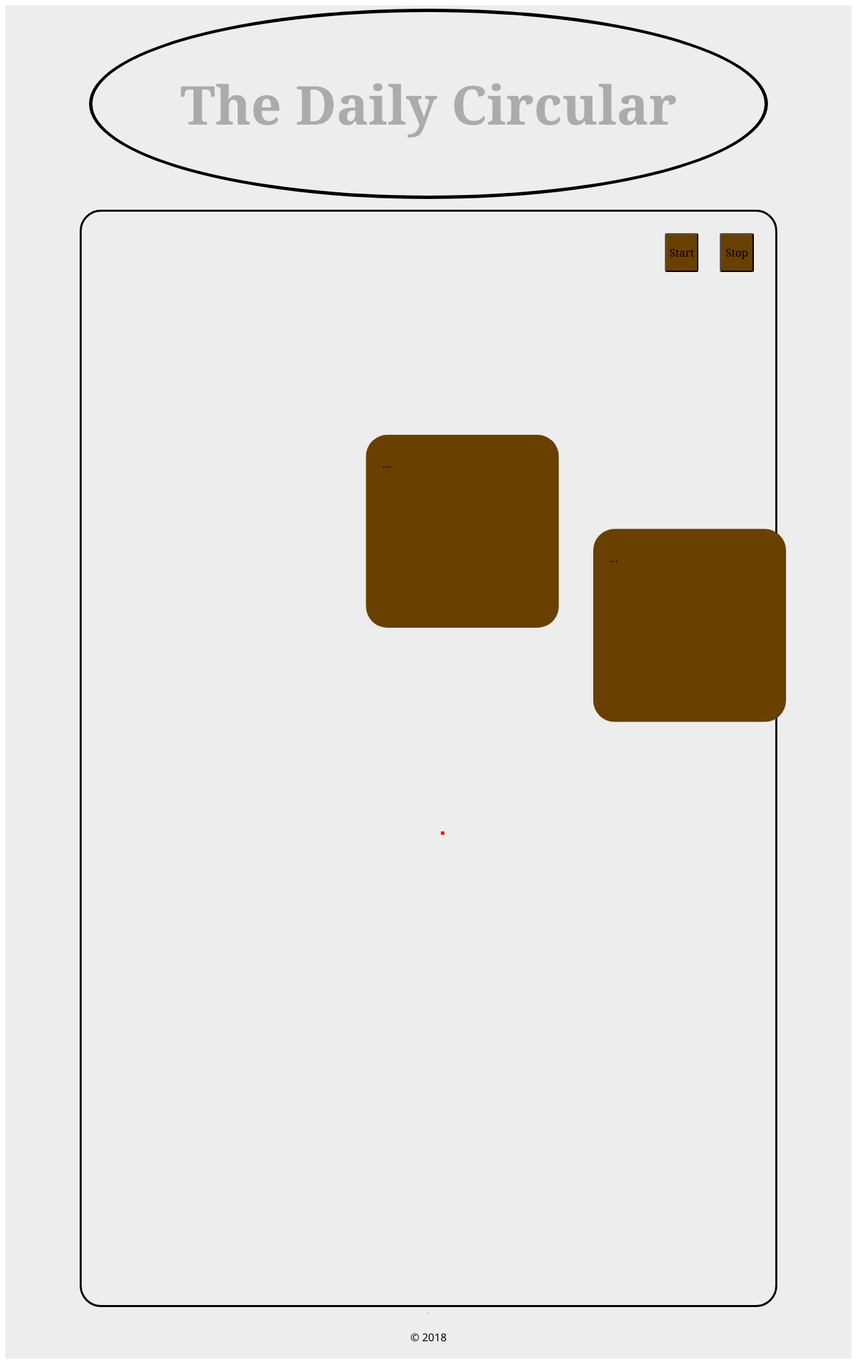
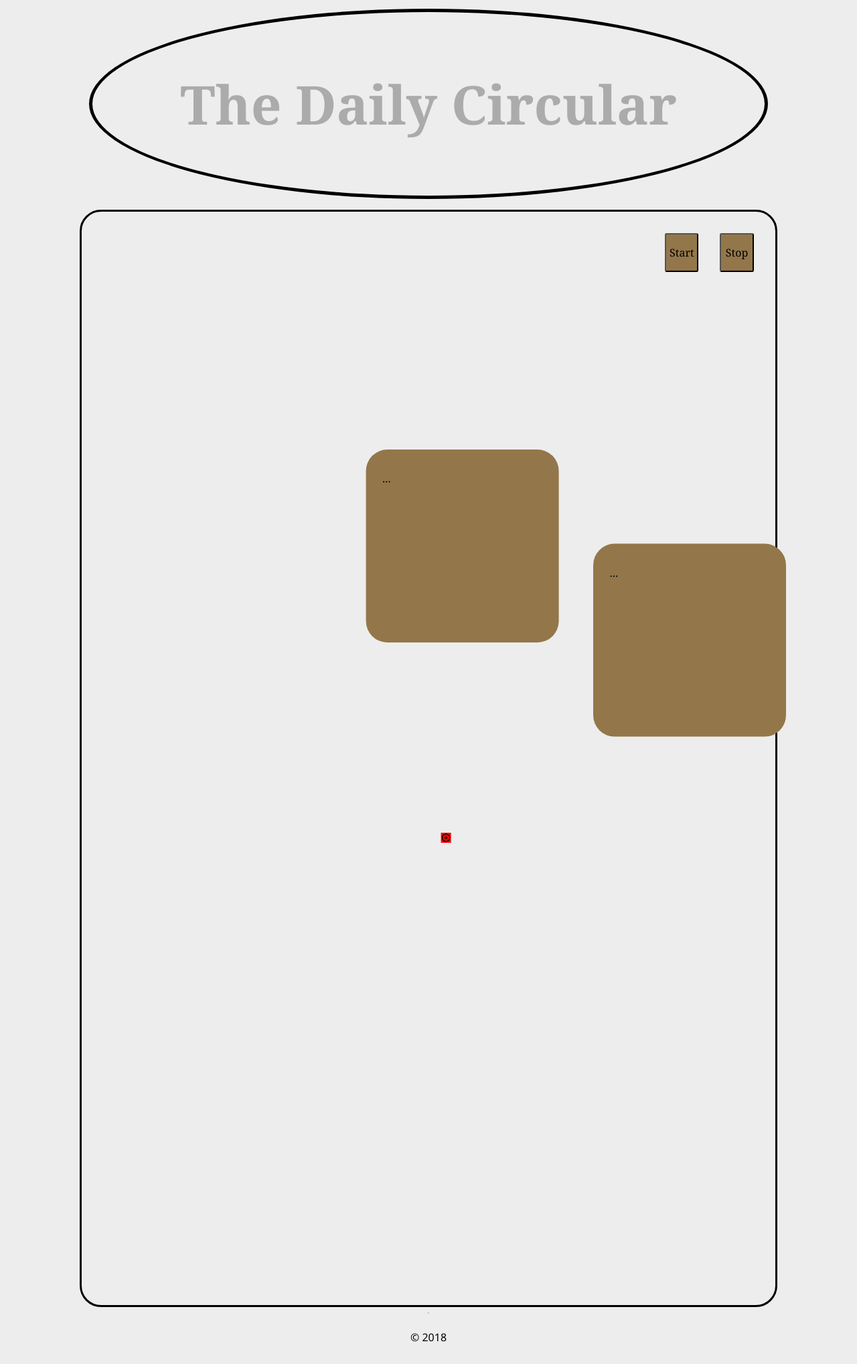
Before and after one commit to cossentino/daily_circ, a Django app: template main/templates/main/news.html in a window 1280 px wide. Shown: the whole page at 67% size. Run offline with Django 3.2, Linux system fonts and the light colour scheme; the template is opened without the code that fills it, so the values that code supplies are empty.

Commit message:
minor restyling

```diff
--- a/main/static/main/site.css
+++ b/main/static/main/site.css
@@ -21,7 +21,7 @@ div.headline-card p {
   display: flex;
   justify-content: center;
   align-items: center;
-  background-color: #694000;
+  background-color: #93774a;
   padding: 1rem;
   margin: 1rem;
   width: 5%;
@@ -65,7 +65,7 @@ div.headline-card p {
   display: flex;
   position: absolute;
   flex-direction: column;
-  background-color: #694000;
+  background-color: #93774a;
   padding: 1.5em;
   margin: 2em 2em;
   width: 15em;
@@ -113,7 +113,6 @@ div.headline-card p {
 
 .body-content {
   display:flex;
-  background-color: #ededed;
   flex-direction: column;
   justify-content: center;
   align-items: center;
--- a/main/static/main/translate.js
+++ b/main/static/main/translate.js
@@ -23,12 +23,15 @@ class Circle {
   markCenter() {
     const container = document.getElementsByClassName('headlines-container')[0]
     const div2 = document.createElement('div')
-    div2.style.width = '5px'
-    div2.style.height = '5px'
-    div2.style.backgroundColor = 'red'
-    div2.style.transform = `translate(${elemCenter(container)[0]}em, ${elemCenter(container)[1]}em)`
-    // div2.style.transform = `translate(${centerArray[0]}px, ${centerArray[1]}px)`
-    container.appendChild(div2)
+    const svg = document.getElementById('center')
+    svg.style.width = '15px'
+    svg.style.height = '15px'
+    svg.style.backgroundColor = 'red'
+    svg.style.display='inline'
+    // div2.style.backgroundColor = 'red'
+    // div2.style.transform = `translate(${elemCenter(container)[0]}em, ${elemCenter(container)[1]}em)`
+    svg.style.transform = `translate(${elemCenter(container)[0]}em, ${elemCenter(container)[1]}em)`
+    // container.appendChild(div2)
   }
 
 
--- a/main/templates/main/headlines/headlines_container.html
+++ b/main/templates/main/headlines/headlines_container.html
@@ -4,6 +4,9 @@
     <button class="button" id="start">Start</button>
     <button class="button" id="stop">Stop</button>
   </div>
+  <svg display="none" id="center" xmlns="http://www.w3.org/2000/svg" class="h-6 w-6" fill="none" viewBox="0 0 24 24" stroke="currentColor">
+    <path stroke-linecap="round" stroke-linejoin="round" stroke-width="2" d="M10 14l2-2m0 0l2-2m-2 2l-2-2m2 2l2 2m7-2a9 9 0 11-18 0 9 9 0 0118 0z" />
+  </svg>
   {% include "main/headlines/card.html" with article_info=article_1_info article_preview=article_1_preview site_name=article_1_sitename %}
   {% include "main/headlines/card.html" with article_info=article_2_info article_preview=article_2_preview site_name=article_2_sitename %}
 </div>
--- a/main/templates/main/layout.html
+++ b/main/templates/main/layout.html
@@ -8,7 +8,7 @@
     <script src="{% static 'main/translate.js' %}"></script>
 </head>
 
-<body>
+<body style="background-color: #ededed;">
 {% comment %} <div class="navbar">
     <a href="{% url 'home' %}" class="navbar-brand">Home</a>
     <a href="{% url 'about' %}" class="navbar-item">About</a>
```
Also changed, not shown: index.html (deleted).
